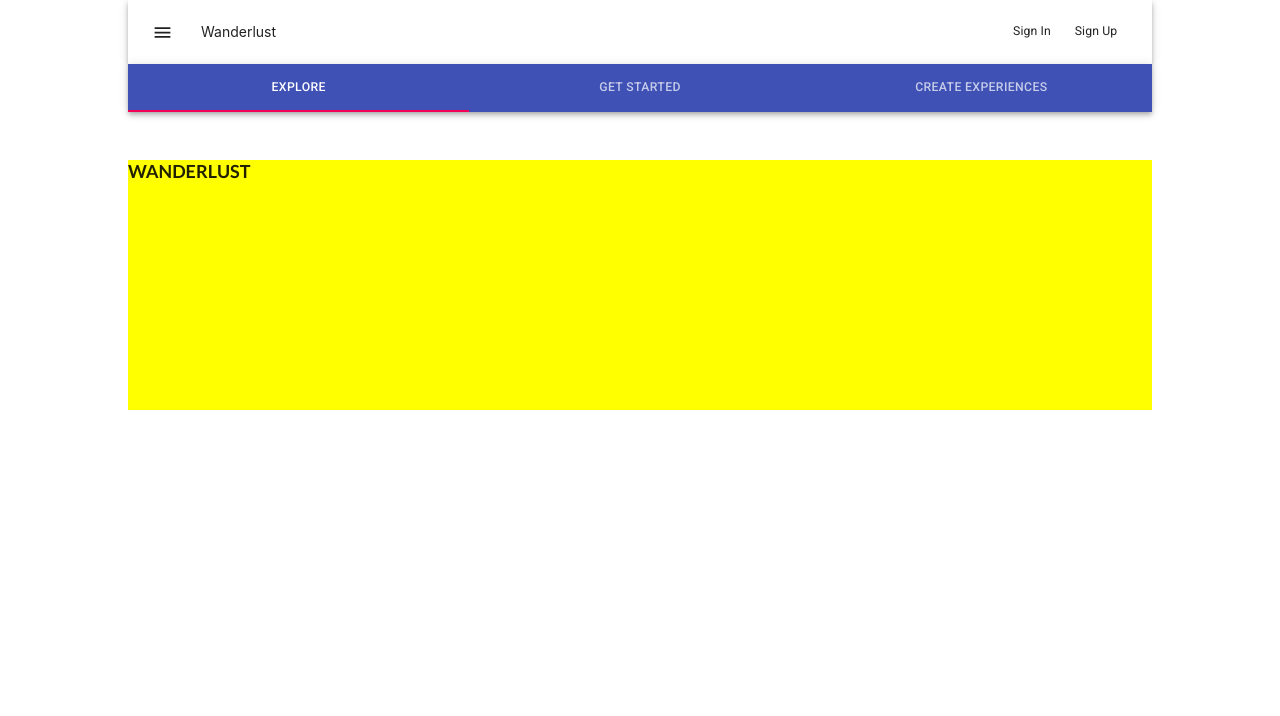
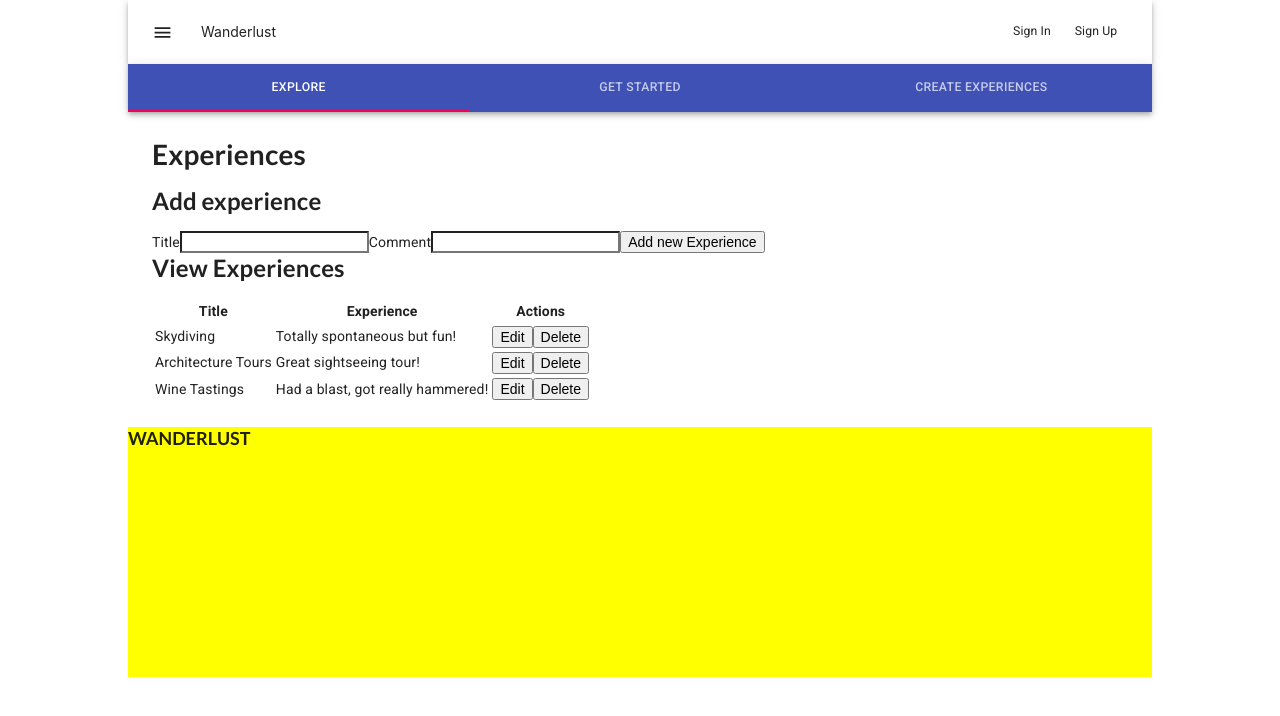
Before and after one commit to miklo88/Wanderlust-Application, a React (Create React App) app in the folder wanderlust/: page / in a window 1280 px wide. Shown: the top 716 px of the page. Built offline with nearby package versions, Linux system fonts and the light colour scheme.

Commit message:
creating funcionality for CRUD editing/deleting/creating a post. It's not pretty but I gave it a shot.

```diff
--- /dev/null
+++ b/wanderlust/src/components/Experiences/AddExperienceForm.js
@@ -0,0 +1,32 @@
+import React, { useState } from 'react'
+
+const AddUserForm = props => {
+	const initialFormState = { id: null, title: '', comment: '' }
+	const [ user, setUser ] = useState(initialFormState)
+
+	const handleInputChange = event => {
+		const { title, value } = event.target
+
+		setUser({ ...user, [title]: value })
+	}
+
+	return (
+		<form
+			onSubmit={event => {
+				event.preventDefault()
+				if (!user.title || !user.comment) return
+
+				props.addUser(user)
+				setUser(initialFormState)
+			}}
+		>
+			<label>Title</label>
+			<input type="text" title="title" value={user.title} onChange={handleInputChange} />
+			<label>Comment</label>
+			<input type="text" title="comment" value={user.comment} onChange={handleInputChange} />
+			<button>Add new Experience</button>
+		</form>
+	)
+}
+
+export default AddUserForm
--- /dev/null
+++ b/wanderlust/src/components/Experiences/EditExperienceForm.js
@@ -0,0 +1,40 @@
+import React, { useState, useEffect } from 'react'
+
+const EditUserForm = props => {
+  const [ user, setUser ] = useState(props.currentUser)
+
+  useEffect(
+    () => {
+      setUser(props.currentUser)
+    },
+    [ props ]
+  )
+  // You can tell React to skip applying an effect if certain values haven’t changed between re-renders. [ props ]
+
+  const handleInputChange = event => {
+    const { title, value } = event.target
+
+    setUser({ ...user, [title]: value })
+  }
+
+  return (
+    <form
+      onSubmit={event => {
+        event.preventDefault()
+
+        props.updateUser(user.id, user)
+      }}
+    >
+      <label>Title</label>
+      <input type="text" title="title" value={user.title} onChange={handleInputChange} />
+      <label>Comment</label>
+      <input type="text" title="comment" value={user.comment} onChange={handleInputChange} />
+      <button>Update experience</button>
+      <button onClick={() => props.setEditing(false)} className="button muted-button">
+        Cancel
+      </button>
+    </form>
+  )
+}
+
+export default EditUserForm
--- /dev/null
+++ b/wanderlust/src/components/Experiences/Experience.js
@@ -0,0 +1,83 @@
+import React, { useState, Fragment } from 'react';
+import AddUserForm from './AddExperienceForm';
+import EditUserForm from './EditExperienceForm';
+import UserTable from './UserExperienceCard';
+
+// const Experience = () => {
+// 	// Data
+// 	const usersData = [
+// 		{ id: 1, name: 'Tania', username: 'floppydiskette' },
+// 		{ id: 2, name: 'Craig', username: 'siliconeidolon' },
+// 		{ id: 3, name: 'Ben', username: 'benisphere' },
+//     ]
+    const Experience = () => {
+	// Data
+	const usersData = [
+		{ id: 1, title: 'Skydiving', comment: 'Totally spontaneous but fun!' },
+		{ id: 2, title: 'Architecture Tours', comment: 'Great sightseeing tour!' },
+		{ id: 3, title: 'Wine Tastings', comment: 'Had a blast, got really hammered!' },
+	]
+
+	const initialFormState = { id: null, title: '', comment: '' }
+
+	// Setting state
+	const [ users, setUsers ] = useState(usersData)
+	const [ currentUser, setCurrentUser ] = useState(initialFormState)
+	const [ editing, setEditing ] = useState(false)
+
+	// CRUD operations
+	const addUser = user => {
+		user.id = users.length + 1
+		setUsers([ ...users, user ])
+	}
+
+	const deleteUser = id => {
+		setEditing(false)
+
+		setUsers(users.filter(user => user.id !== id))
+	}
+
+	const updateUser = (id, updatedUser) => {
+		setEditing(false)
+
+		setUsers(users.map(user => (user.id === id ? updatedUser : user)))
+	}
+
+	const editRow = user => {
+		setEditing(true)
+
+		setCurrentUser({ id: user.id, name: user.name, username: user.username })
+	}
+
+	return (
+		<div className="container">
+			<h1>Experiences</h1>
+			<div className="flex-row">
+				<div className="flex-large">
+					{editing ? (
+						<Fragment>
+							<h2>Edit your Experiences</h2>
+							<EditUserForm
+								editing={editing}
+								setEditing={setEditing}
+								currentUser={currentUser}
+								updateUser={updateUser}
+							/>
+						</Fragment>
+					) : (
+						<Fragment>
+							<h2>Add experience</h2>
+							<AddUserForm addUser={addUser} />
+						</Fragment>
+					)}
+				</div>
+				<div className="flex-large">
+					<h2>View Experiences</h2>
+					<UserTable users={users} editRow={editRow} deleteUser={deleteUser} />
+				</div>
+			</div>
+		</div>
+	)
+}
+
+export default Experience;
--- /dev/null
+++ b/wanderlust/src/components/Experiences/UserExperienceCard.js
@@ -0,0 +1,45 @@
+import React from 'react'
+
+const UserTable = props => (
+  <table>
+    <thead>
+      <tr>
+        <th>Title</th>
+        <th>Experience</th>
+        <th>Actions</th>
+      </tr>
+    </thead>
+    <tbody>
+      {props.users.length > 0 ? (
+        props.users.map(user => (
+          <tr key={user.id}>
+            <td>{user.title}</td>
+            <td>{user.comment}</td>
+            <td>
+              <button
+                onClick={() => {
+                  props.editRow(user)
+                }}
+                className="button muted-button"
+              >
+                Edit
+              </button>
+              <button
+                onClick={() => props.deleteUser(user.id)}
+                className="button muted-button"
+              >
+                Delete
+              </button>
+            </td>
+          </tr>
+        ))
+      ) : (
+        <tr>
+          <td colSpan={3}>No users</td>
+        </tr>
+      )}
+    </tbody>
+  </table>
+)
+
+export default UserTable
--- a/wanderlust/src/components/Navigation/TabNavigation.js
+++ b/wanderlust/src/components/Navigation/TabNavigation.js
@@ -10,6 +10,7 @@ import Box from "@material-ui/core/Box";
 // import SignIn from "./components/SignIn/SignIn";
 // import SignUp from "./components/SignUp/SignUp";
 // import ExperiencesCard from "../Experiences/ExperiencesCard";
+import Experience from "../Experiences/Experience";
 import InputForm from "../SignIn/index";
 // import CTA from "../CTA/Cta";
 
@@ -91,10 +92,10 @@ export default function NavTabs() {
         <InputForm />
       </TabPanel>
       <TabPanel value={value} index={0}>
-        {/* <ExperiencesCard /> */}
+      <Experience />
       </TabPanel>
       <TabPanel value={value} index={2}>
-        {/* <CreateExperience /> */}
+      <Experience />
       </TabPanel>
 
     </div>
```
Also changed, not shown: wanderlust/src/components/Experiences/experience-card.js (deleted, +0 -123 lines), wanderlust/src/components/Experiences/experience-editor.js (deleted), wanderlust/src/components/Experiences/experience-list.js (deleted).
